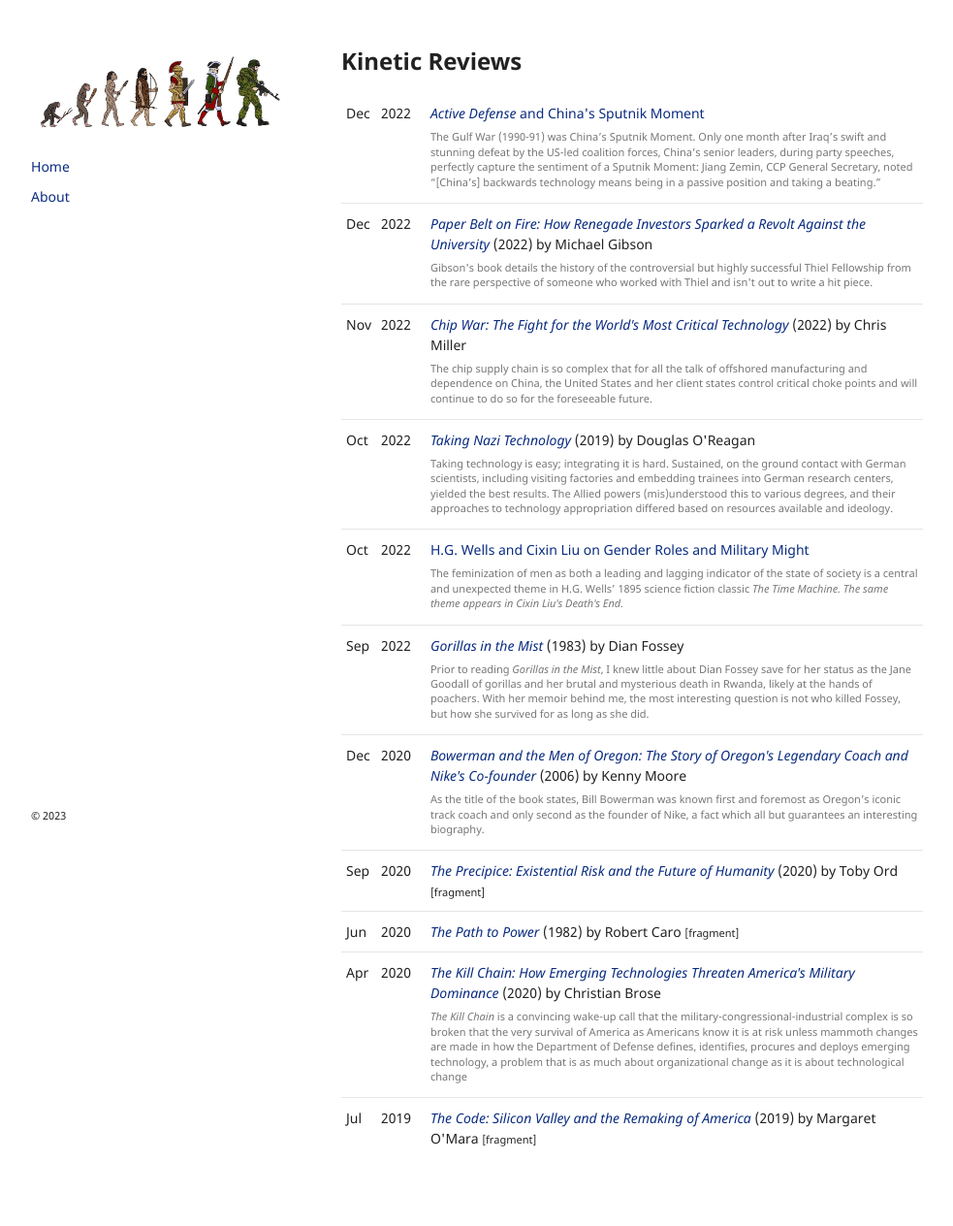
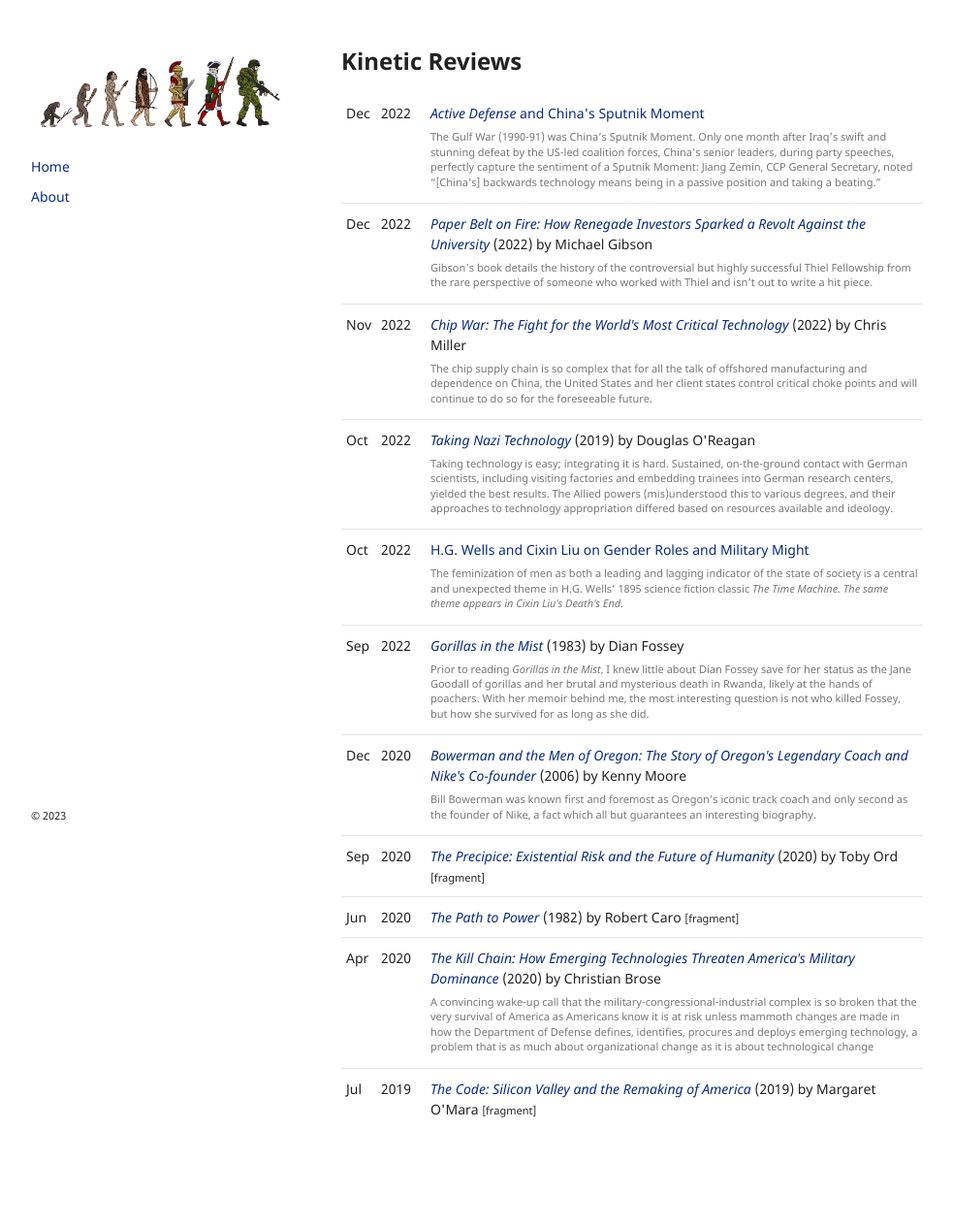
Before and after one commit to gordonhart/kinetic.reviews, a Jekyll site: the page built from index.html, in a window 1280 px wide. Shown: the whole page at 97% size, without its empty margins (148-1131 px from the left). Built offline with Jekyll 4.4.1, drawn with Linux system fonts in a browser that asks for light colours; the repository's description, which GitHub fills in, is left out; after the commit the page ends 1234 px from its top, so only the background shows below that.

Commit message:
edited blurbs

```diff
--- a/_data/posts.yml
+++ b/_data/posts.yml
@@ -26,7 +26,7 @@
   date: 2022-10-18
   slug: taking-nazi-technology
   blurb: |
-    Taking technology is easy; integrating it is hard. Sustained, on the ground contact with German scientists, including visiting factories and embedding trainees into German research centers, yielded the best results. The Allied powers (mis)understood this to various degrees, and their approaches to technology appropriation differed based on resources available and ideology.
+    Taking technology is easy; integrating it is hard. Sustained, on-the-ground contact with German scientists, including visiting factories and embedding trainees into German research centers, yielded the best results. The Allied powers (mis)understood this to various degrees, and their approaches to technology appropriation differed based on resources available and ideology.
 
 - title: H.G. Wells and Cixin Liu on Gender Roles and Military Might
   date: 2022-10-01
@@ -48,7 +48,7 @@
   date: 2020-12-05
   slug: bowerman-and-the-men-of-oregon
   blurb: |
-    As the title of the book states, Bill Bowerman was known first and foremost as Oregon’s iconic track coach and only second as the founder of Nike, a fact which all but guarantees an interesting biography.
+    Bill Bowerman was known first and foremost as Oregon’s iconic track coach and only second as the founder of Nike, a fact which all but guarantees an interesting biography.
 
 - title: "The Precipice: Existential Risk and the Future of Humanity"
   author: Toby Ord
@@ -70,7 +70,7 @@
   date: 2020-04-24
   slug: the-kill-chain
   blurb: |
-    <i>The Kill Chain</i> is a convincing wake-up call that the military-congressional-industrial complex is so broken that the very survival of America as Americans know it is at risk unless mammoth changes are made in how the Department of Defense defines, identifies, procures and deploys emerging technology, a problem that is as much about organizational change as it is about technological change
+    A convincing wake-up call that the military-congressional-industrial complex is so broken that the very survival of America as Americans know it is at risk unless mammoth changes are made in how the Department of Defense defines, identifies, procures and deploys emerging technology, a problem that is as much about organizational change as it is about technological change
 
 - title: "The Code: Silicon Valley and the Remaking of America"
   author: Margaret O'Mara
```
